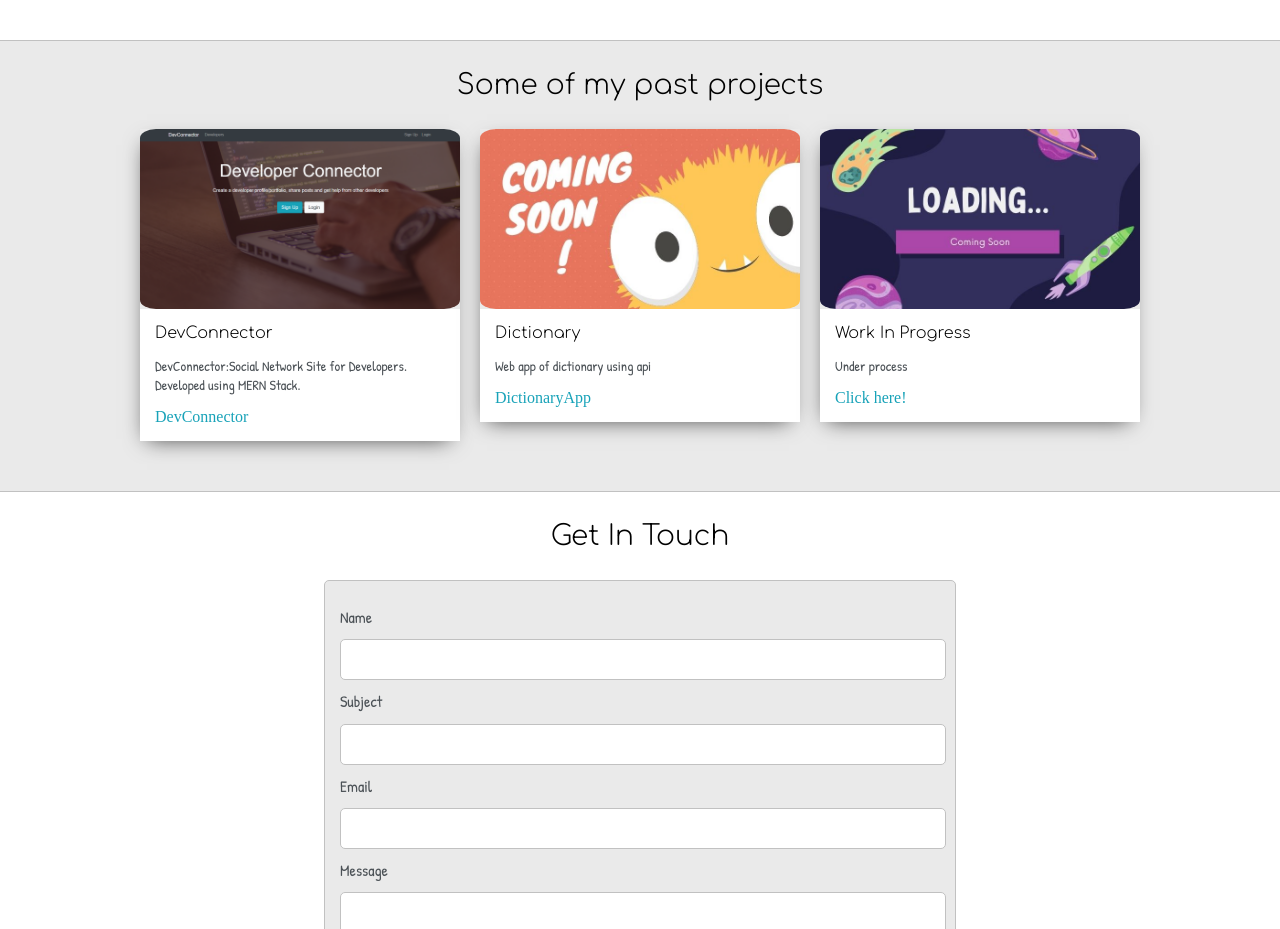
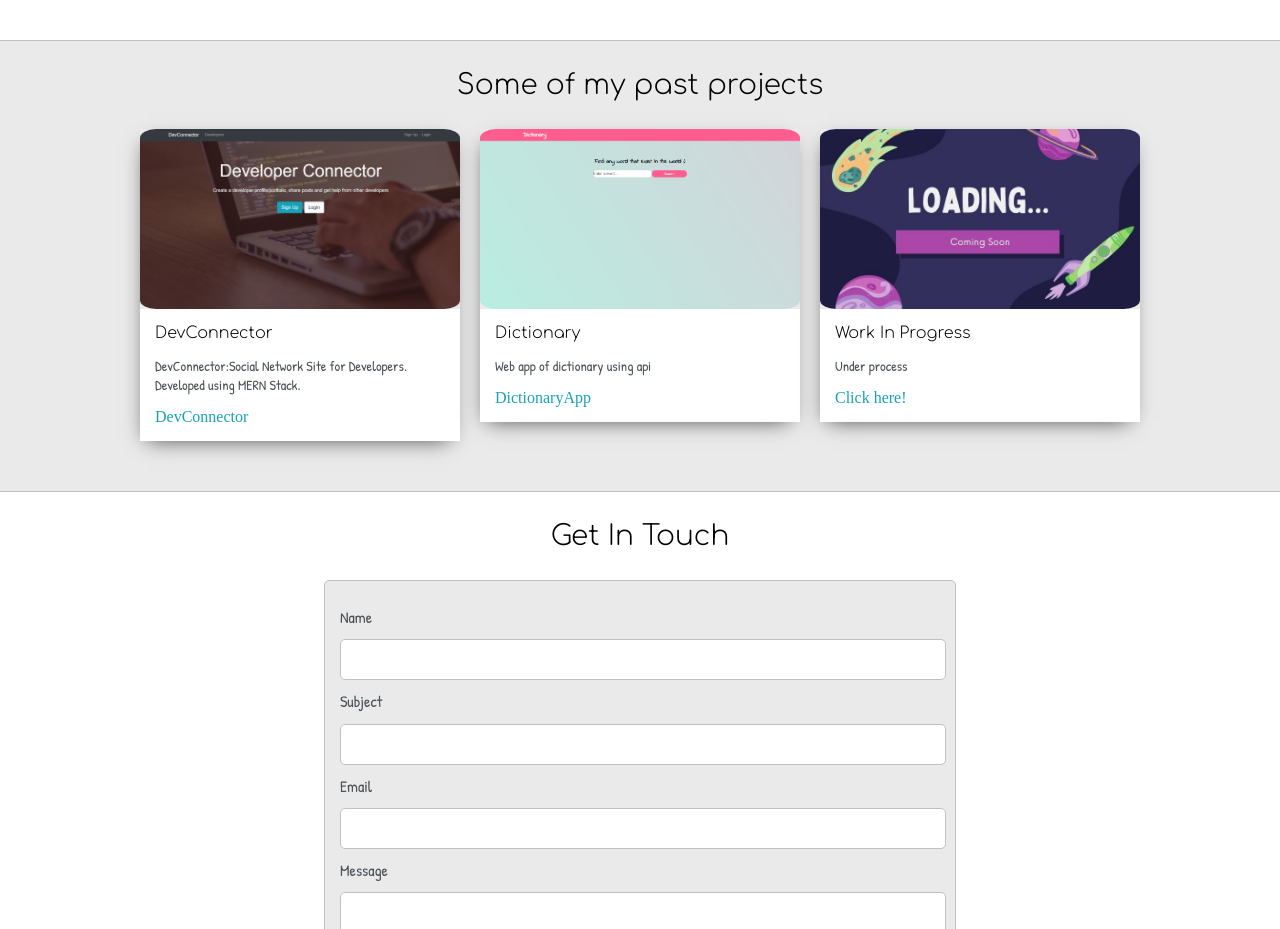
Before and after one commit to amjay3676/mywebsite, a plain HTML site: page index.html in a window 1280 px wide. Shown: the part 1360-2289 px from the top of the page. Drawn offline with Linux system fonts and the light colour scheme.

Commit message:
Update index.html

```diff
--- a/index.html
+++ b/index.html
@@ -165,7 +165,7 @@
 
           <div>
             <div class="post">
-              <img class="thumbnail" src="images/Coming soon !.jpg" />
+              <img class="thumbnail" src="images/dic.png" />
               <div class="post-preview">
                 <h6 class="post-title">Dictionary</h6>
                 <p class="post-intro">Web app of dictionary using api</p>
```
